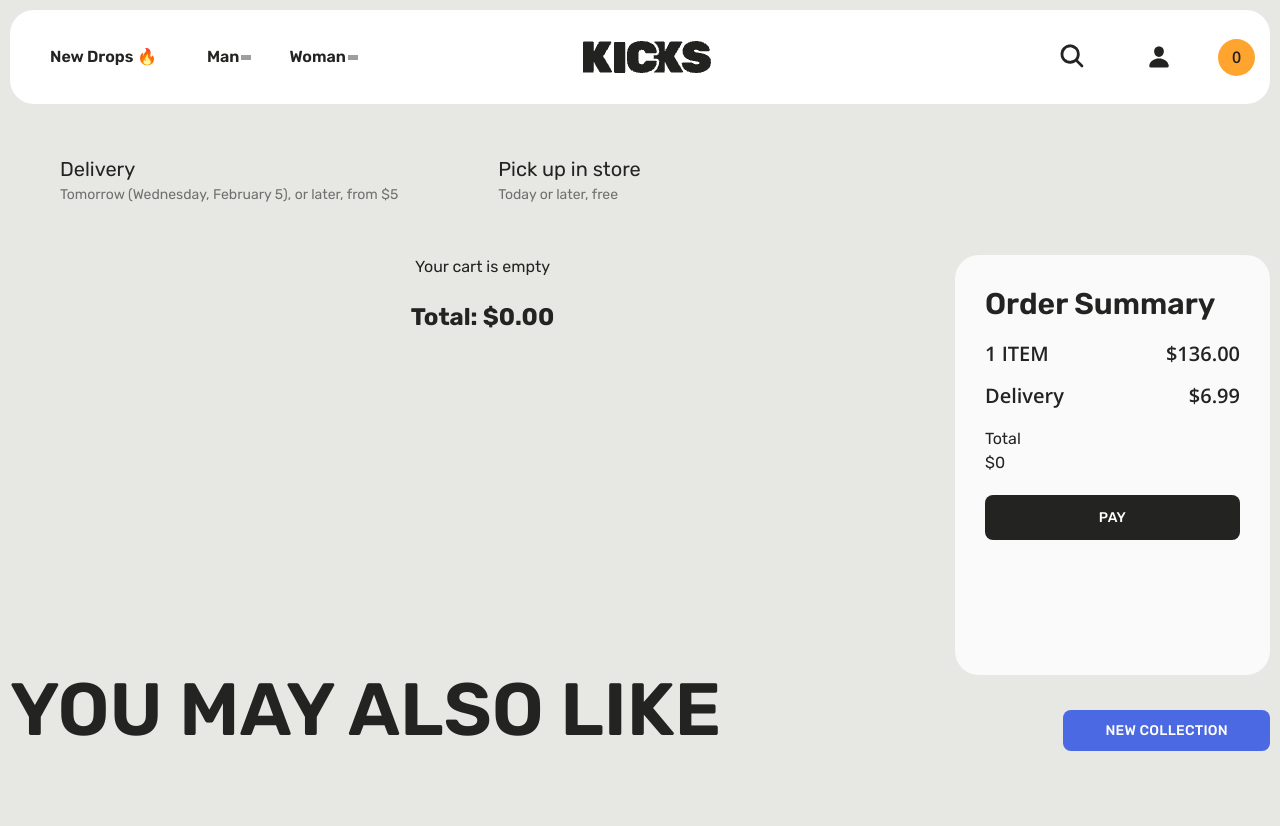
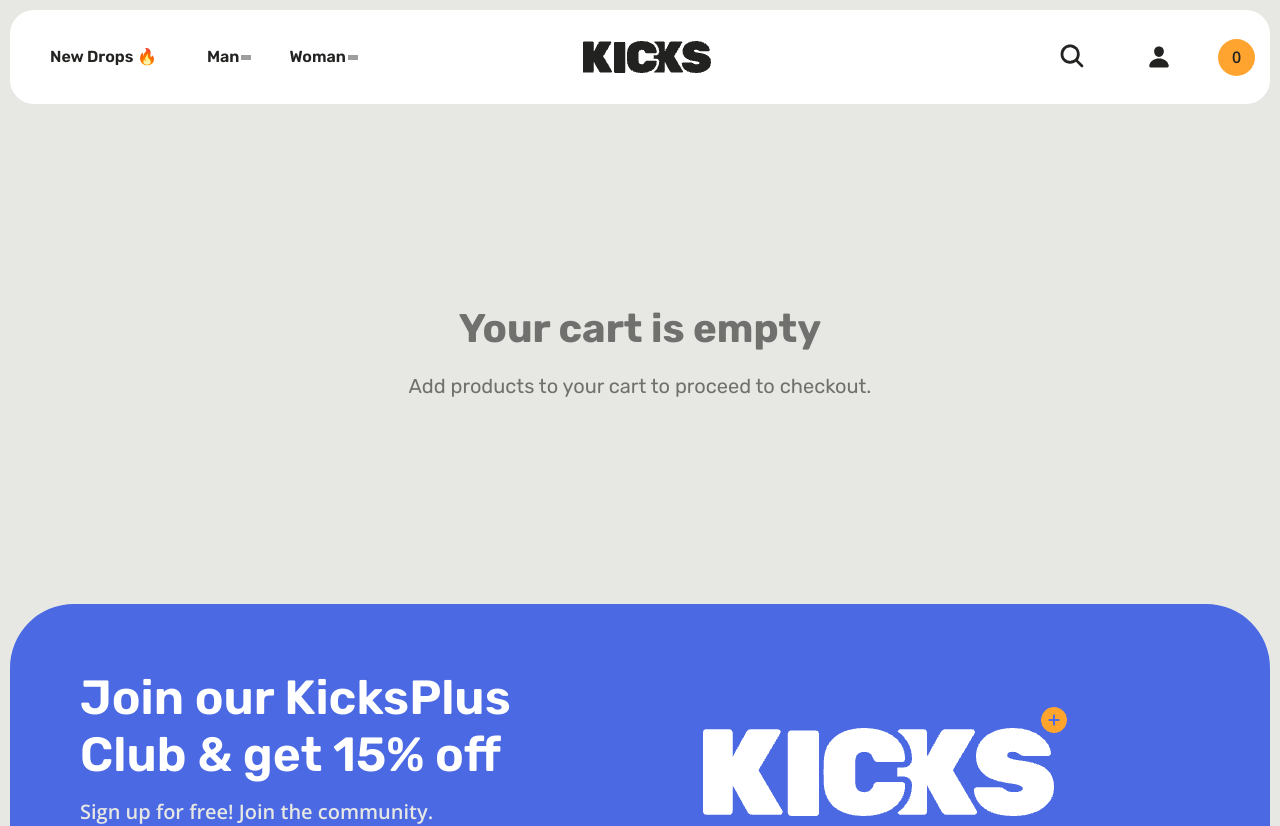
Before and after one commit to Saturnzbarzdfdsfsdf/kicks, a React (Vite) app: page /cart in a window 1280 px wide. Shown: the top 826 px of the page. Built offline with nearby package versions, Linux system fonts and the light colour scheme; grey boxes are pictures that could not be loaded.

Commit message:
create slice cart

```diff
--- a/src/entities/Product/model/types.ts
+++ b/src/entities/Product/model/types.ts
@@ -1,6 +1,7 @@
 export interface IProducts {
 	id: number
 	title: string
+	description: string
 	price: number
 	rating: number
 	sizes: number[]
--- a/src/features/cart/components/Card/index.module.scss
+++ b/src/features/cart/components/Card/index.module.scss
@@ -1,14 +1,14 @@
 @use '../../../../shared/scss/base/variables' as v;
 @use '../../../../shared/scss/base/mixins';
 
-.cardContainer {
+.cartCardContainer {
   display: flex;
   flex-direction: column;
-    align-items: center;
   width: 100%;
+  margin-bottom: 50px;
 }
 
-.card {
+.cartCard {
   width: 750px;
   height: 420px;
   background-color: v.$color-white-250;
@@ -16,43 +16,59 @@
   padding: 24px;
   font-family: v.$ffOpenSans;
   margin-bottom: 20px;
+
+  &__top {
+    margin-bottom: 20px;
   }
 
-.card__title {
+  &__title {
     font-size: v.$fs40;
     font-weight: 600;
     margin-bottom: 8px;
   }
 
-.card__description {
+  &__description {
     color: v.$color-dark;
     font-size: v.$fs16;
     line-height: v.$lh22;
     font-weight: 400;
-    margin-bottom: 20px;
   }
 
-.card__bottom {
+  &__bottom {
     display: flex;
     justify-content: space-between;
     align-items: center;
   }
 
-.card__content {
-    display: flex;
-    flex-direction: column;
-    gap: 10px;
+  &__link {
     margin-right: 20px;
   }
 
-.card__content_title {
+  &__image {
+    width: 220px;
+    height: 230px;
+    border-radius: 25px;
+  }
+
+  &__content {
+    display: flex;
+    flex-direction: column;
+    gap: 15px;
+    margin-left: 30px;
+    margin-right: auto;
+
+    &Title {
       color: v.$color-dark;
       font-size: v.$fs20;
       font-weight: 600;
       line-height: v.$lh28;
     }
 
-.card__content_size {
+    &Description {
+      margin-bottom: 10px;
+    }
+
+    &Size {
       display: flex;
       gap: 20px;
       color: v.$color-gray-main;
@@ -61,63 +77,46 @@
       font-weight: 600;
     }
 
-.card__content_desc {
-    margin-bottom: 10px;
-}
-
-.card__content_icons {
+    &Quantity {
       display: flex;
       gap: 10px;
       margin-top: auto;
+      align-items: center;
+    }
   }
 
-.card__img {
-    width: 150px;
-    height: 150px;
-    border-radius: 25px;
-    margin-right: 20px;
+  &__quantityButton {
+    @include mixins.btn_main(10px 13px, v.$color-dark);
+
+    &:hover {
+      background-color: v.$color-ascent-yellow;
+    }
   }
 
-.card__price {
+  &__quantityValue {
+    font-size: 20px;
+    font-weight: 600;
+  }
+
+  &__actions {
+    display: flex;
+    gap: 10px;
+    margin-top: 10px;
+  }
+
+  &__actionButton {
+    cursor: pointer;
+    background-color: inherit;
+    border: none;
+    padding: 0;
+    margin: 0;
+  }
+
+  &__price {
     color: v.$color-ascent-blue;
     font-family: v.$ffRubik;
     font-size: v.$fs20;
     line-height: v.$lh22;
     font-weight: 600;
-    margin-right: 20px;
-}
-
-.card__total {
-    font-size: v.$fs24;
-    font-weight: bold;
-    margin-top: 20px;
-}
-
-.removeButton {
-    background-color: #e74c3c;
-    color: white;
-    border: none;
-    padding: 8px 12px;
-    border-radius: 4px;
-    cursor: pointer;
-    transition: background-color 0.3s ease;
-
-    &:hover {
-        background-color: #c0392b;
   }
 }
-
-.quantityButton {
-    background-color: #3498db;
-    color: white;
-    border: none;
-    padding: 5px 10px;
-    border-radius: 4px;
-    cursor: pointer;
-    transition: background-color 0.3s ease;
-    margin: 0 5px;
-
-    &:hover {
-        background-color: #2980b9;
-    }
-}
--- a/src/features/cart/components/Card/index.tsx
+++ b/src/features/cart/components/Card/index.tsx
@@ -1,4 +1,4 @@
-import  { type FC } from 'react'
+import { type FC } from 'react'
 
 import { removeFromCart, updateQuantity } from '../../model/cartSlice'
 import CartCardImg from '../../../../shared/assets/images/new1.jpeg'
@@ -6,15 +6,18 @@ import CartCardImg from '../../../../shared/assets/images/new1.jpeg'
 import svgCart from '../../../../shared/assets/icon/cart.svg'
 import svgHeart from '../../../../shared/assets/icon/heart.svg'
 
-import { useAppDispatch, useAppSelector } from 'src/app/Hook'
-import { selectCartItems } from '../../model/selectors'
+import { useAppDispatch } from 'src/app/Hook'
 
 import styles from './index.module.scss'
-// import { type IProducts } from '../../model/cartSlice' // Import the interface
 
-const CartCard: FC = () => {
+import { type ICartItem } from '../../model/cartSlice'
+
+interface CartCardProps {
+	cartItems: ICartItem[]
+}
+
+const CartCard: FC<CartCardProps> = ({ cartItems }) => {
 	const dispatch = useAppDispatch()
-	const cartItems = useAppSelector(selectCartItems)
 
 	const handleRemoveFromCart = (id: number) => {
 		dispatch(removeFromCart(id))
@@ -24,85 +27,94 @@ const CartCard: FC = () => {
 		dispatch(updateQuantity({ id, quantity }))
 	}
 
-	const calculateTotal = () => {
-		return cartItems
-			.reduce((total, item) => total + item.price * item.quantity, 0)
-			.toFixed(2)
-	}
+
+		const calculateTotal = () => {
+			return cartItems
+				.reduce((total, item) => total + item.price * item.quantity, 0)
+				.toFixed(2)
+		}
 
 	return (
-		<div className={styles.cardContainer}>
+		<div className={styles.cartCardContainer}>
 			{cartItems.length === 0 ? (
 				<div>Your cart is empty</div>
 			) : (
 				cartItems.map(item => (
-					<div key={item.id} className={styles.card}>
-						<div className={styles.card__top}>
-							<h5 className={styles.card__title}>Your Bag</h5>
-							<p className={styles.card__description}>
+					<div key={item.id} className={styles.cartCard}>
+						<div className={styles.cartCard__top}>
+							<h5 className={styles.cartCard__title}>{item.title}</h5>
+							<p className={styles.cartCard__description}>
 								Items in your bag not reserved- check out now to make them
 								yours.
 							</p>
 						</div>
 
-						<div className={styles.card__bottom}>
-							<a href='#'>
+						<div className={styles.cartCard__bottom}>
+							<a href='#' className={styles.cartCard__link}>
 								<img
-									className={styles.card__img}
-									src={item.imageUrl?.[0] || CartCardImg} // Use the item's image
+									className={styles.cartCard__image}
+									src={item.imageUrl?.[0] || CartCardImg}
 									alt={item.title}
 								/>
 							</a>
 
-							<div className={styles.card__content}>
-								<h5 className={styles.card__content_title}>{item.title}</h5>
-								<p className={styles.card__content_desc}>
-									{/* Men’s Road Running Shoes
-                                    <br />
-                                    Enamel Blue/ University White */}
+							<div className={styles.cartCard__content}>
+								<h5 className={styles.cartCard__contentTitle}>{item.title}</h5>
+								<p className={styles.cartCard__contentDescription}>
+									{item.description}
 								</p>
 
-								<div className={styles.card__content_size}>
+								<div className={styles.cartCard__contentSize}>
 									<p>Size: {item.sizes?.[0]}</p>
 									<p>Quantity {item.quantity}</p>
 								</div>
 
-								<div className={styles.card__content_icons}>
+								<div className={styles.cartCard__contentQuantity}>
 									<button
 										onClick={() =>
 											handleQuantityChange(item.id, item.quantity - 1)
 										}
-										className={styles.quantityButton}
+										className={styles.cartCard__quantityButton}
 									>
 										-
 									</button>
-									<span>{item.quantity}</span>
+
+									<span className={styles.cartCard__quantityValue}>
+										{item.quantity}
+									</span>
+
 									<button
 										onClick={() =>
 											handleQuantityChange(item.id, item.quantity + 1)
 										}
-										className={styles.quantityButton}
+										className={styles.cartCard__quantityButton}
 									>
 										+
 									</button>
 								</div>
+
+								<div className={styles.cartCard__actions}>
+									<button className={styles.cartCard__actionButton}>
+										<img src={svgHeart} alt='Add to wishlist' />
+									</button>
+
+									<button
+										className={styles.cartCard__actionButton}
+										onClick={() => handleRemoveFromCart(item.id)}
+									>
+										<img src={svgCart} alt='Remove from cart' />
+									</button>
+								</div>
 							</div>
 
-							<div className={styles.card__price}>
+							<div className={styles.cartCard__price}>
 								<p>${item.price}</p>
 							</div>
-
-							<button
-								onClick={() => handleRemoveFromCart(item.id)}
-								className={styles.removeButton}
-							>
-								Remove
-							</button>
 						</div>
 					</div>
 				))
 			)}
-			<div className={styles.card__total}>Total: ${calculateTotal()}</div>
+			 {/* <div className={styles.card__total}>Total: ${calculateTotal()}</div>  */}
 		</div>
 	)
 }
--- a/src/features/cart/components/Cart/Cart.tsx
+++ b/src/features/cart/components/Cart/Cart.tsx
@@ -5,15 +5,27 @@ import { NewDrops } from 'src/widgets'
 import styles from './index.module.scss'
 import { useAppDispatch, useAppSelector } from 'src/app/Hook'
 import { selectProducts } from 'src/entities/Product/model/selectors'
-import { selectTotalPrice } from '../../model/selectors'
+import { selectCartItems, selectTotalItems, selectTotalPrice } from '../../model/selectors'
 
 const Cart = () => {
 	const dispatch = useAppDispatch()
 	const { products } = useAppSelector(selectProducts)
 	const totalPrice = useAppSelector(selectTotalPrice)
+	const totalItems = useAppSelector(selectTotalItems)
+
+	const cartItems = useAppSelector(selectCartItems)
 
 	return (
 		<div className={styles.cart}>
+			{cartItems.length === 0 ? (
+				// Render this if cart is empty
+				<div className={styles.emptyCart}>
+					<h2>Your cart is empty</h2>
+					<p>Add products to your cart to proceed to checkout.</p>
+				</div>
+			) : (
+				// Render this if cart is not empty
+				<>
 					<div className={styles.cart__top}>
 						<div className={styles.cart__top_info}>
 							<p>Delivery</p>
@@ -27,21 +39,19 @@ const Cart = () => {
 
 					<div className={styles.cart__content}>
 						<div className={styles.cart__content_card}>
-					<CartCard />
+							<CartCard cartItems={cartItems} />
 
 							<div className={styles.cart__content_order}>
-						<h5 className={styles.cart__content_order_title}>Order Summary</h5>
+								<h5 className={styles.cart__content_order_title}>
+									Order Summary
+								</h5>
 								<div className={styles.cart__content_order_info}>
-							<p>1 ITEM</p>
-							<span>$136.00</span>
+									<p>{totalItems} ITEM</p>
+									<span>${totalPrice}</span>
 								</div>
 								<div className={styles.cart__content_order_info}>
 									<p>Delivery</p>
-							<span>$6.99</span>
-						</div>
-						<div className={styles.cart__content_order_Info}>
-							<p>Total</p>
-							<span>${totalPrice}</span>
+									<span>${(totalPrice / 100).toFixed(2)}</span>
 								</div>
 
 								<a href='#' className={styles.cart__content_order_btn}>
@@ -52,6 +62,8 @@ const Cart = () => {
 
 						<NewDrops products={products} title='You may also like' />
 					</div>
+				</>
+			)}
 		</div>
 	)
 }
--- a/src/features/cart/components/Cart/index.module.scss
+++ b/src/features/cart/components/Cart/index.module.scss
@@ -41,7 +41,7 @@
 	background-color: v.$color-white-250;
 	color: v.$color-dark;
 
-	width: 400px;
+	width: 550px;
 	height: 420px;
 
 	&_info {
@@ -69,3 +69,30 @@
 		}
 	}
 }
+
+
+.cart {
+
+}
+
+.emptyCart {
+	display: flex;
+	flex-direction: column;
+	align-items: center;
+	justify-content: center;
+	height: 500px; /* Adjust the height as needed */
+	text-align: center;
+	color: v.$color-gray-main;
+
+	h2 {
+		font-size: v.$fs40;
+		margin-bottom: 20px;
+	}
+
+	p {
+		font-size: v.$fs20;
+		line-height: 1.5;
+		max-width: 600px;
+		margin: 0 auto;
+	}
+}
--- a/src/features/cart/model/cartSlice.ts
+++ b/src/features/cart/model/cartSlice.ts
@@ -3,13 +3,14 @@ import { createSlice, type PayloadAction } from '@reduxjs/toolkit'
 export interface IProducts {
 	id: number
 	title: string
+	description: string
 	price: number
 	rating: number
 	sizes: number[]
 	imageUrl: string[]
 }
 
-interface ICartItem extends IProducts {
+export interface ICartItem extends IProducts {
 	quantity: number
 }
 
--- a/src/shared/scss/base/_mixins.scss
+++ b/src/shared/scss/base/_mixins.scss
@@ -1,6 +1,7 @@
 @use '../base/variables' as v;
 
 @mixin btn-main($padding: 12px 42px, $color: v.$color-ascent-blue) {
+	cursor: pointer;
 	font-size: v.$fs14;
 	font-family: v.$ffRubik;
 	font-weight: 500;
@@ -62,7 +63,3 @@
 		transform: rotate(0deg);
 	}
 }
-
-// @mixin container {
-
-// }
--- a/src/shared/scss/base/_reset.scss
+++ b/src/shared/scss/base/_reset.scss
@@ -72,6 +72,7 @@ textarea,
 select {
 	font: inherit;
 	outline: none;
+	border: none;
 }
 
 textarea:not([rows]) {
--- a/src/shared/ui/Slide/index.tsx
+++ b/src/shared/ui/Slide/index.tsx
@@ -11,7 +11,7 @@ interface IPropsSlide {
 }
 
 const Slide: FC<IPropsSlide> = ({ product }) => {
-	const { id, imageUrl, title } = product
+	const { id, imageUrl, title, description } = product
 
 	const dispatch = useAppDispatch()
 
@@ -28,6 +28,7 @@ const Slide: FC<IPropsSlide> = ({ product }) => {
 					<div>No Image</div> //
 				)}
 				<p className={styles.titleCard}>{title}</p>
+				<p className={styles.descriptionCard}>{description}</p>
 			</Link>
 			<button
 				onClick={() => handleAddToCart(product)}
```
Also changed, not shown: src/shared/ui/Slide/index.module.scss (+6 -2 lines). Lines whose indentation alone changed are shown as unchanged.
